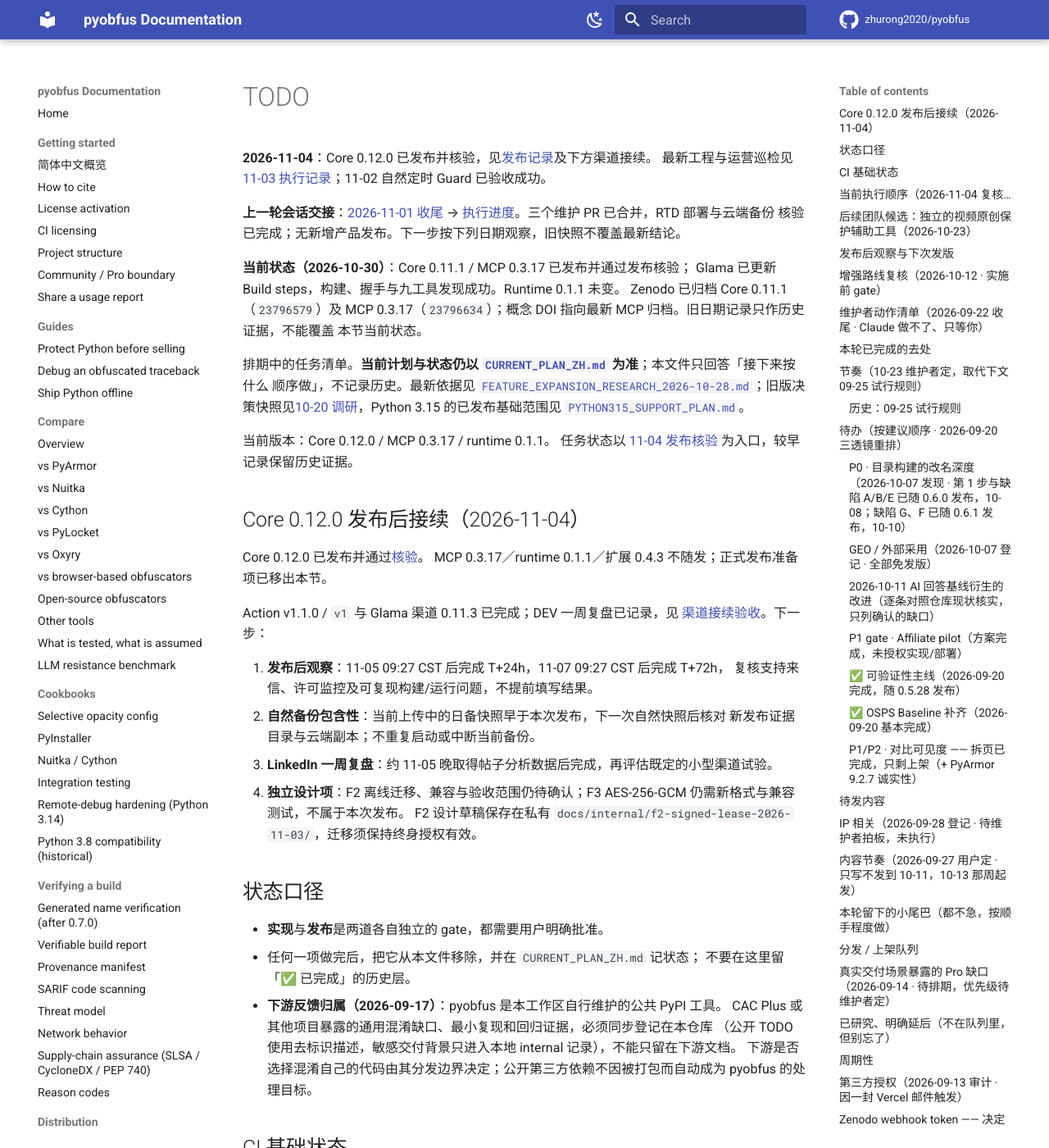
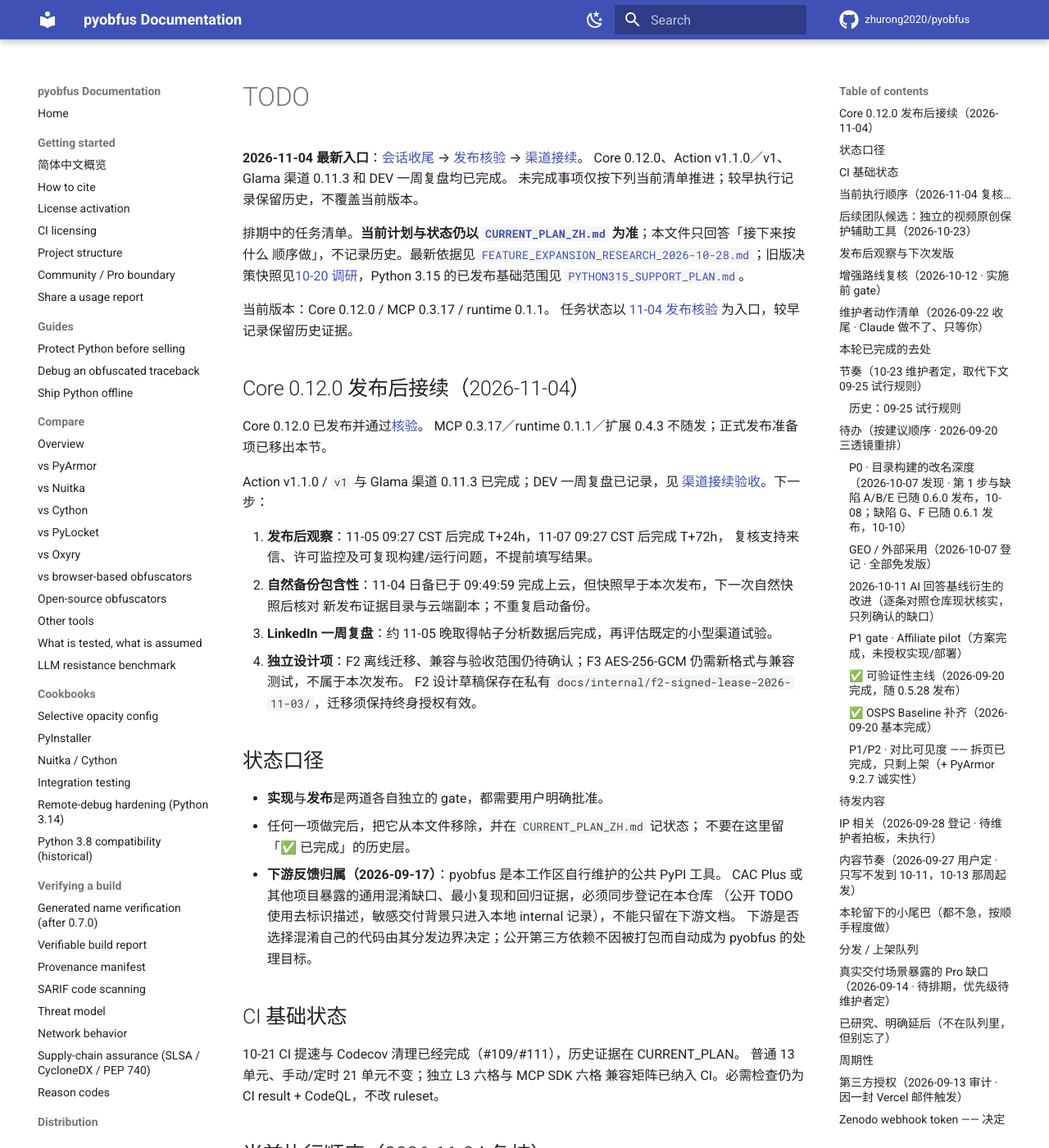
Before and after one commit to zhurong2020/pyobfus, an MkDocs documentation site: the page built from docs/TODO.md, in a window 1280 px wide and 1400 px high. Shown: the whole window at 82% size. Built offline with MkDocs 1.6.1 and Material for MkDocs 9.7.7, drawn with Linux system fonts in a browser that asks for light colours; comment, search, counter and statistics services are not loaded.

Commit message:
docs: close release session and refresh project cold-start records (#187)

```diff
--- a/docs/TODO.md
+++ b/docs/TODO.md
@@ -1,17 +1,9 @@
 # TODO
 
-**2026-11-04**：Core 0.12.0 已发布并核验，见[发布记录](CORE_0_12_0_RELEASE_2026-11-04.md)及下方渠道接续。
-最新工程与运营巡检见 [11-03 执行记录](EXECUTION_PROGRESS_2026-11-03.md)；11-02 自然定时 Guard 已验收成功。
-
-**上一轮会话交接**：[2026-11-01 收尾](SESSION_CLOSEOUT_2026-11-01.md) →
-[执行进度](EXECUTION_PROGRESS_2026-11-01.md)。三个维护 PR 已合并，RTD 部署与云端备份
-核验已完成；无新增产品发布。下一步按下列日期观察，旧快照不覆盖最新结论。
-
-**当前状态（2026-10-30）**：Core 0.11.1 / MCP 0.3.17 已发布并通过发布核验；
-Glama 已更新 Build steps，构建、握手与九工具发现成功。Runtime 0.1.1 未变。
-Zenodo 已归档 Core 0.11.1（`23796579`）及 MCP 0.3.17（`23796634`）；概念 DOI
-指向最新 MCP 归档。旧日期记录只作历史证据，不能覆盖
-本节当前状态。
+**2026-11-04 最新入口**：[会话收尾](SESSION_CLOSEOUT_2026-11-04.md) →
+[发布核验](CORE_0_12_0_RELEASE_2026-11-04.md) → [渠道接续](CORE_012_CHANNEL_FOLLOWUP_2026-11-04.md)。
+Core 0.12.0、Action v1.1.0／v1、Glama 渠道 0.11.3 和 DEV 一周复盘均已完成。
+未完成事项仅按下列当前清单推进；较早执行记录保留历史，不覆盖当前版本。
 
 排期中的任务清单。**当前计划与状态仍以
 [`CURRENT_PLAN_ZH.md`](CURRENT_PLAN_ZH.md) 为准**；本文件只回答「接下来按什么
@@ -31,8 +23,8 @@
 
 1. **发布后观察**：11-05 09:27 CST 后完成 T+24h，11-07 09:27 CST 后完成 T+72h，
    复核支持来信、许可监控及可复现构建/运行问题，不提前填写结果。
-2. **自然备份包含性**：当前上传中的日备快照早于本次发布，下一次自然快照后核对
-   新发布证据目录与云端副本；不重复启动或中断当前备份。
+2. **自然备份包含性**：11-04 日备已于 09:49:59 完成上云，但快照早于本次发布，下一次自然快照后核对
+   新发布证据目录与云端副本；不重复启动备份。
 3. **LinkedIn 一周复盘**：约 11-05 晚取得帖子分析数据后完成，再评估既定的小型渠道试验。
 4. **独立设计项**：F2 离线迁移、兼容与验收范围仍待确认；F3 AES-256-GCM
    仍需新格式与兼容测试，不属于本次发布。
```
Also changed, not shown: AGENTS.md (+5 -0 lines), CLAUDE.md (+11 -11 lines), docs/COLD_START_PROMPT_2026-11-04.md (added, +30 -0 lines), docs/CORE_012_CHANNEL_FOLLOWUP_2026-11-04.md (+7 -0 lines), docs/CURRENT_PLAN_ZH.md (+8 -2 lines), docs/SESSION_CLOSEOUT_2026-11-04.md (added, +75 -0 lines).
